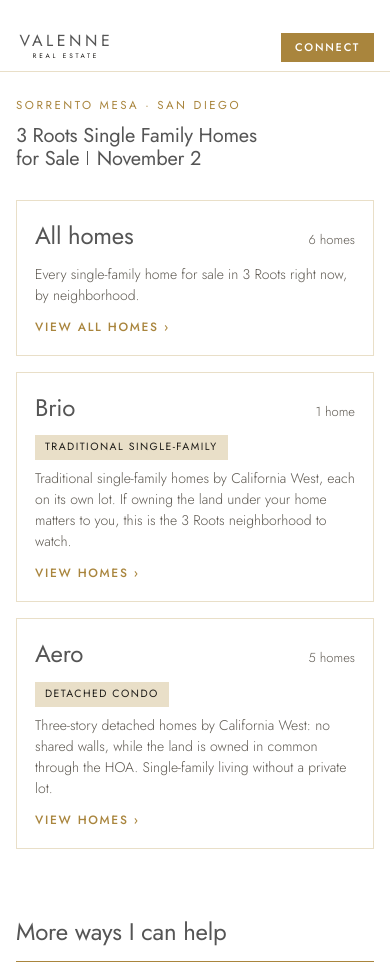
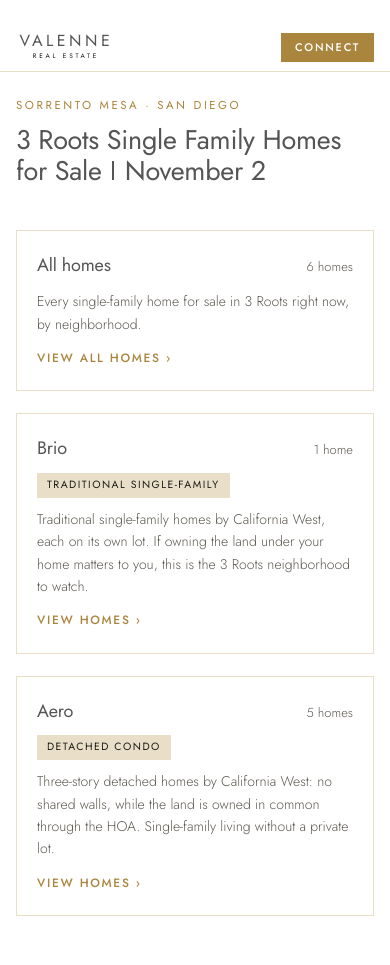
Before and after one commit to anikarenovnak/3roots, a plain HTML site: page index.html in a window 390 px wide. Shown: the top 965 px of the page. Drawn offline with nearby package versions, Linux system fonts and the light colour scheme.

Commit message:
More spacious layout; title outranks card titles on phones
Co-Authored-By: Claude Opus 5.5 <noreply@anthropic.com>

```diff
--- a/index.html
+++ b/index.html
@@ -226,6 +226,21 @@
   dialog.offer .cma p:first-child { margin: 26px 34px 0 0; }
   dialog.offer .cma h2 { margin-right: 34px; }
   dialog.offer .reach { margin: 18px 0 2px !important; justify-content: flex-start; }
+  /* Spacious, minimalist spacing (her 2026-11-02 request). */
+  .browse { gap: 28px; margin-top: 44px; }
+  .offers { gap: 28px; margin-top: 28px; }
+  .pcard-body { gap: 10px; padding: 24px 26px 26px; }
+  .pcard-top h3, .ocard h3 { font-size: 20px; }
+  .pcard-body p { line-height: 1.6; }
+  .extras-head { margin-top: 88px; }
+  .contact { margin-top: 72px; }
+  .legal { margin-top: 48px; }
+  @media (max-width: 560px) {
+    .browse, .offers { gap: 22px; }
+    .pcard-body { padding: 20px 20px 22px; }
+    .pcard-top h3, .ocard h3 { font-size: 18px; }
+    .extras-head { margin-top: 64px; font-size: 24px; }
+  }
 </style>
 
 </head>
@@ -467,7 +482,7 @@
 (function () {
   var h = document.querySelector('h1');
   if (!h) return;
-  var MAX = 44, MIN = 20;
+  var MAX = 44, MIN = 27;  // never smaller than 27px, so it always outranks the card titles
   function fit() {
     h.style.whiteSpace = 'nowrap';
     h.style.fontSize = MAX + 'px';
```
